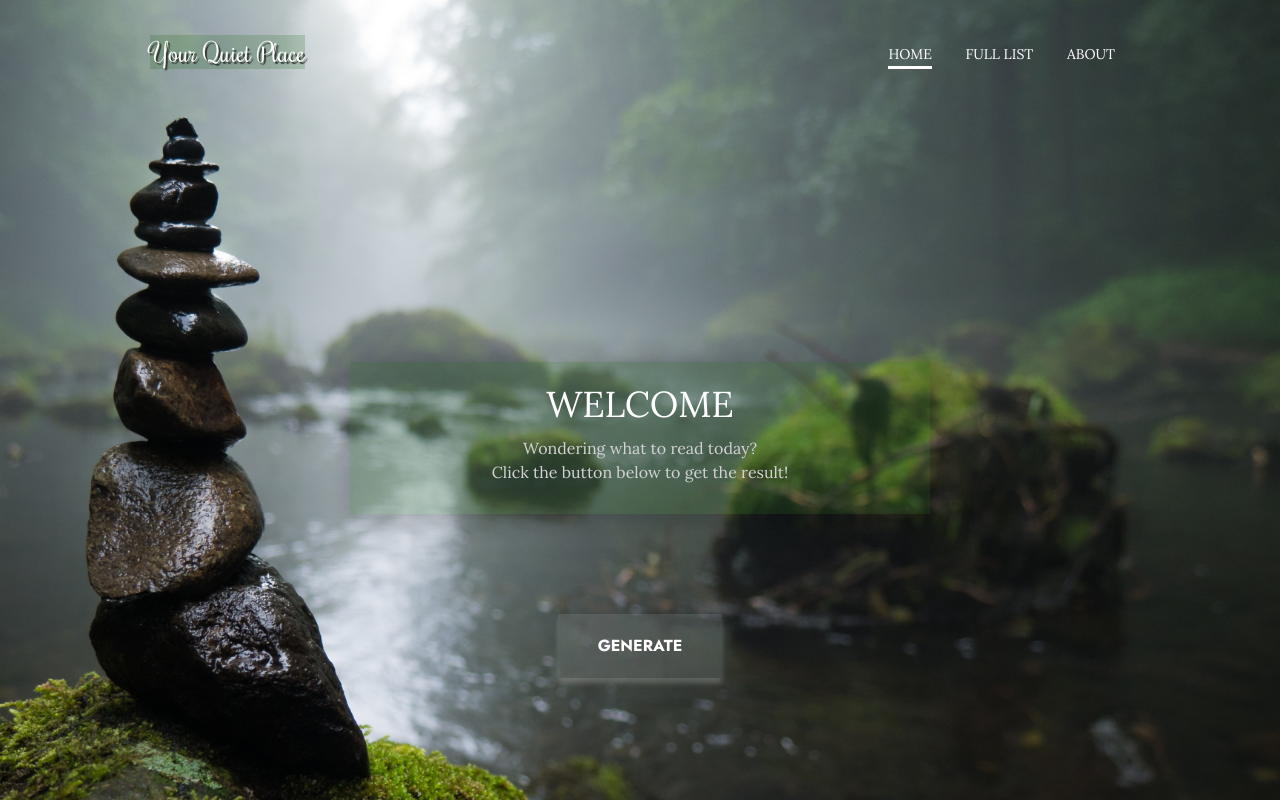
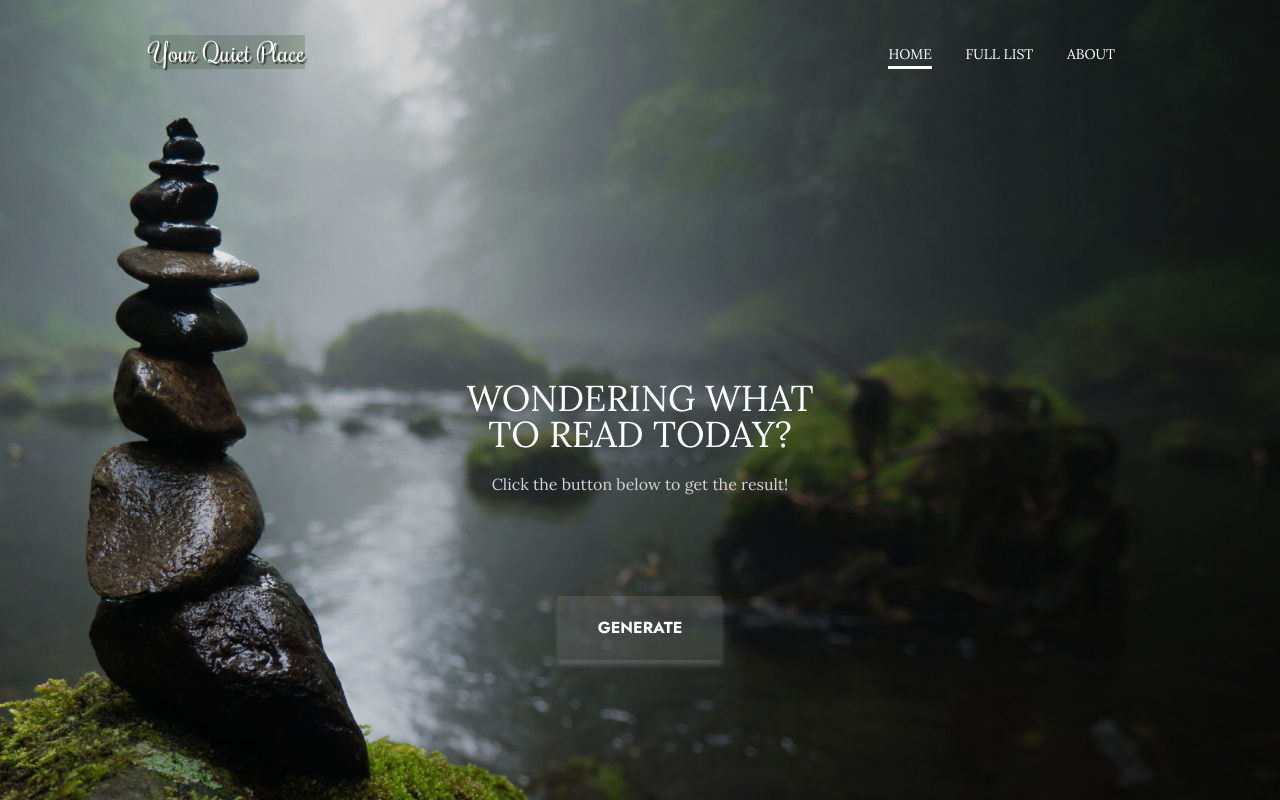
Before and after one commit to ttpavlova/book-excerpts, a Django app: page / in a window 1280 px wide. Run offline with Django 3.2, Linux system fonts and the light colour scheme; data that the repository does not hold is empty.

Commit message:
new homepage style, new button detail style

```diff
--- a/post/static/css/style.css
+++ b/post/static/css/style.css
@@ -49,7 +49,7 @@ h1, h2, h3, h4, h5, h6, p {
 }
 
 .header-logo.home a {
-    background-color: rgba(30, 100, 20, .2);
+    background-color: rgba(74, 100, 71, 0.3);
 }
 
 .header.fixed {
@@ -183,8 +183,8 @@ h1, h2, h3, h4, h5, h6, p {
 
 .intro-container {
 	width: 100%;
-	max-width: 600px;
-	margin: 0 auto;
+	max-width: 1150px;
+    margin: 0 auto;
 	padding: 10px;
 	text-align: center;
 }
@@ -193,7 +193,8 @@ h1, h2, h3, h4, h5, h6, p {
 	margin-bottom: 20px;
 	font-family: 'Lora', serif;
 	font-size: 36px;
-	font-weight: 500;
+    font-weight: 500;
+    line-height: 1;
 	text-transform: uppercase;
 	text-decoration: none;
 	color: #ffffff;
@@ -208,8 +209,9 @@ h1, h2, h3, h4, h5, h6, p {
 
 .intro-inner {
     width: 100%;
-    max-width: 880px;
-    margin: 0 auto;
+    max-width: 400px;
+    margin-left: auto;
+    margin-right: 0;
 
     text-align: center;
 }
@@ -224,12 +226,6 @@ h1, h2, h3, h4, h5, h6, p {
 	background-repeat: no-repeat;
 	background-size: cover;
 	background-color: #4a6447;
-}
-
-.darker-container {
-    padding: 30px 10px;
-    box-shadow: 2px 10px 20px 1px rgba(0, 0, 0, .2);
-    background-color: rgba(30, 100, 20, .2);
 }
 
 /* стилизация кнопок */
@@ -517,7 +492,7 @@ h1, h2, h3, h4, h5, h6, p {
 	width: 100%;
 	height: 100vh;
 
-	background-image: url("../img/header.jpg");
+	background-image: url("../img/header_darker_gradient.jpg");
 	background-position: center 100%;
 	background-repeat: no-repeat;
 	background-size: cover;
@@ -538,6 +513,10 @@ canvas {
     canvas {
         display: none;
     }
+
+    .intro-inner {
+        margin: 0 auto;
+    }
 }
 
 @media screen and (max-width: 770px) {
--- a/post/static/js/activity-pixi-js.js
+++ b/post/static/js/activity-pixi-js.js
@@ -2,7 +2,7 @@ let app = new PIXI.Application({width: window.innerWidth, height: window.innerHe
 
 document.body.appendChild(app.view);
 
-let img = new PIXI.Sprite.from("/static/img/header.jpg");
+let img = new PIXI.Sprite.from("/static/img/header_darker_gradient.jpg");
 img.width = window.innerWidth;
 img.height = window.innerHeight;
 app.stage.addChild(img);
--- a/post/templates/index.html
+++ b/post/templates/index.html
@@ -7,10 +7,8 @@
 <header class="intro" id="intro">
 	<div class="intro-container">
 		<div class="intro-inner">
-			<div class="darker-container">
-				<h1 class="intro-title">Welcome</h1>
-				<h2 class="intro-description">Wondering what to read today?<br>Click the button below to get the result!</h2>
-			</div>
+			<h1 class="intro-title">Wondering what to read today?</h1>
+			<h2 class="intro-description">Click the button below to get the result!</h2>
 			<div class="btn-container">
 				<a class="btn btn-random" onclick="moveToRandomPage()">Generate</a>
 			</div>
```
Also changed, not shown: other parts of post/static/css/style.css (+7 -28 lines), post/static/img/header_darker_gradient.jpg (added).
